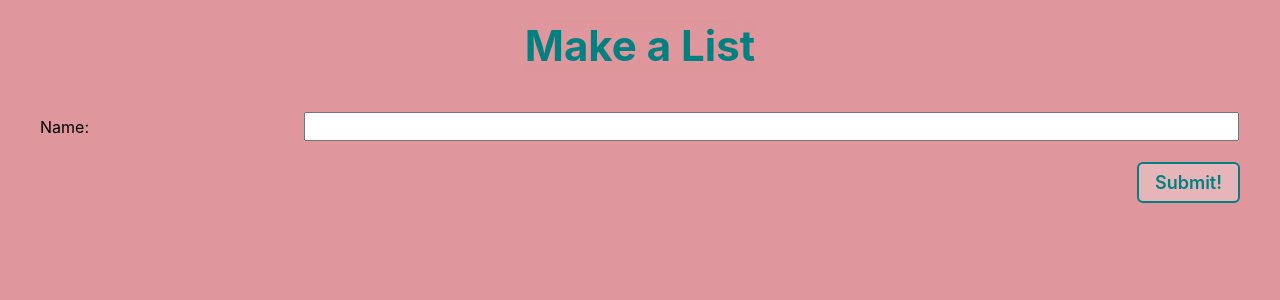
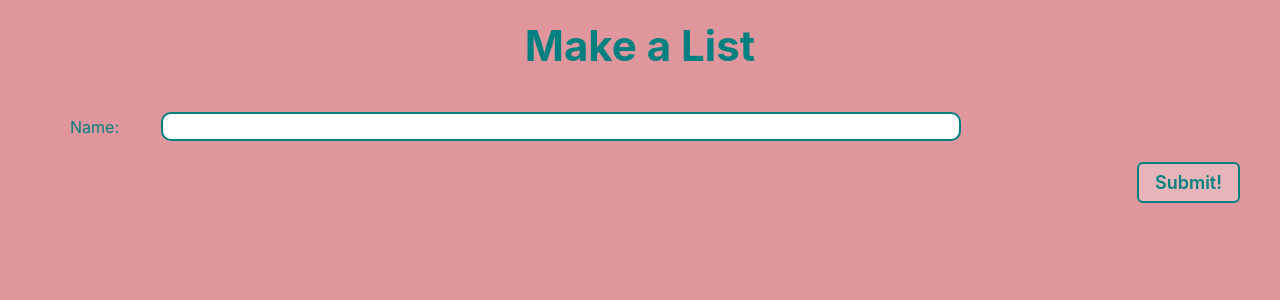
Before and after one commit to pdeseye/groceriesdesaided, a Django app: page /lists/create/ in a window 1280 px wide. Shown: the part 55-355 px from the top of the page. Run offline with Django 3.2, Linux system fonts and the light colour scheme; the visitor is signed in with stand-in values (Sample User, id 1); some libraries are stand-ins or nearby versions.

Commit message:
more css

```diff
--- a/main_app/static/css/form.css
+++ b/main_app/static/css/form.css
@@ -26,6 +26,7 @@
 #id_item {
   margin-left: 30px;
 }
+
 .subsection-content input {
   border-radius: 15px;
   border: 2px solid teal;
@@ -38,7 +39,17 @@
 .subsection-content {
   margin-left: center;
 }
-
+.edit-add input {
+  border-radius: 10px;
+  margin: 0px;
+  border: teal solid 2px;
+  width: 800px;
+  color: teal
+}
+.edit-add label {
+  padding: 0px;
+  margin-left: 30px;
+}
 form {
   display : flex;
   flex-direction: column;
@@ -46,6 +57,9 @@ form {
   justify-content: center;
 }
 
+label {
+  color: teal;
+}
 
 table {
   padding: 0 40px;
@@ -55,7 +69,7 @@ table {
 
 th {
   text-align: left;
-  padding: 6px 20px 0 0;
+  padding: 6px 10px 0 0;
   font-weight: normal;
   vertical-align: top;
   font-size: var(--font-reg);
--- a/main_app/templates/main_app/list_form.html
+++ b/main_app/templates/main_app/list_form.html
@@ -18,7 +18,7 @@
 
 <form action="" method="post" class="form-container">
   {% csrf_token %}
-  <table>
+  <table class="edit-add">
     {{ form.as_table }}
   </table>
   <button type="submit" class="btn submit">Submit!</button>
```
